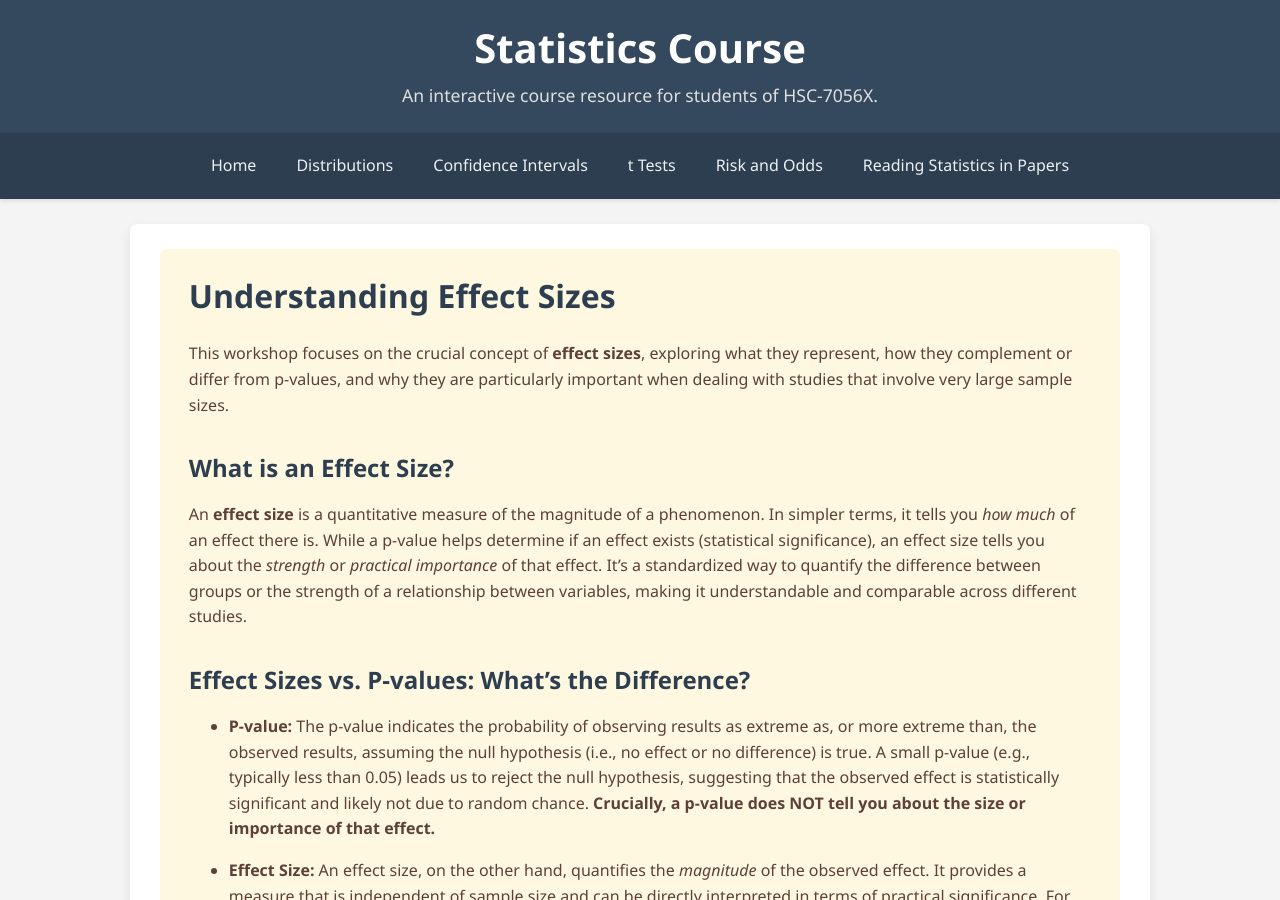
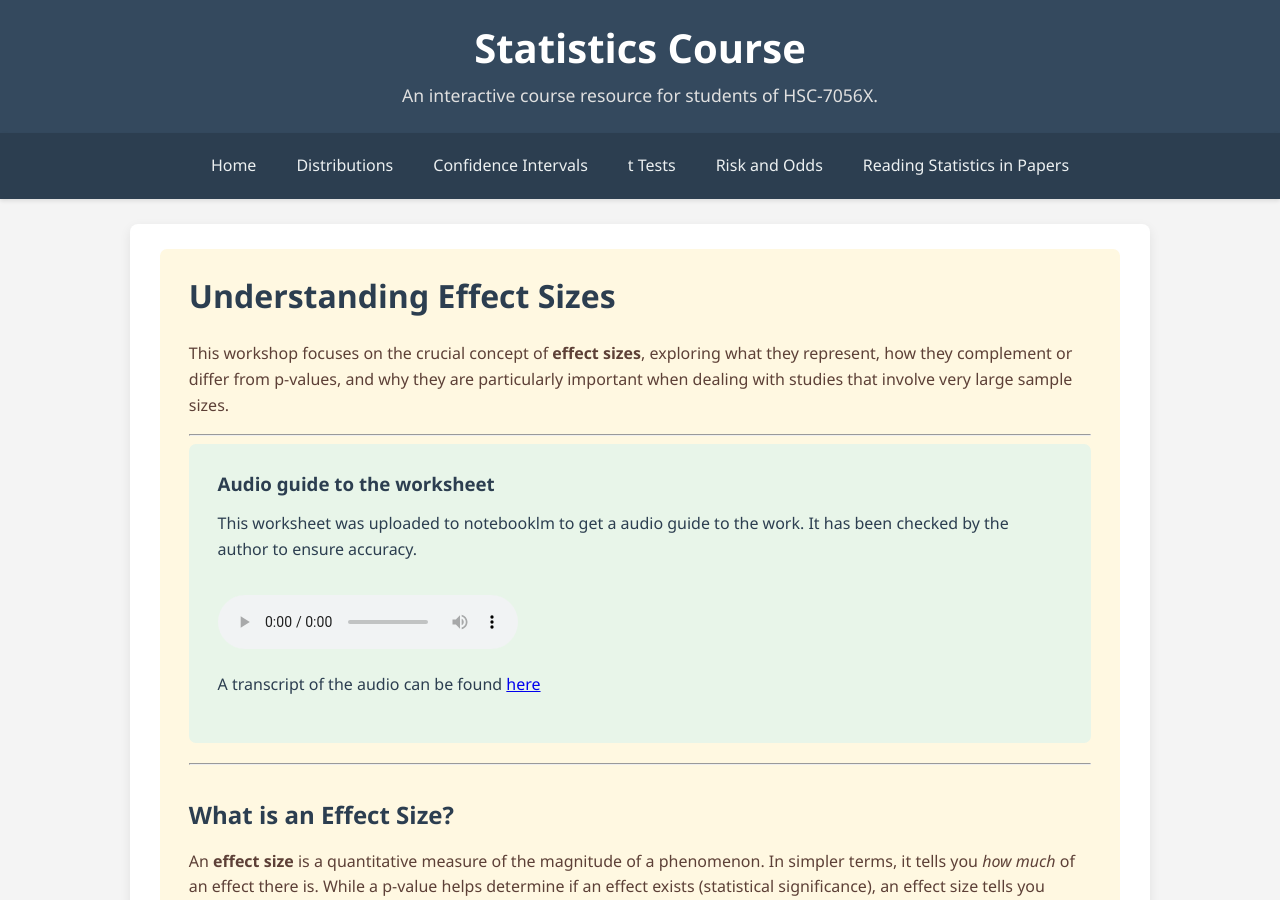
Before and after one commit to probe973/hsc-7056x, a Jekyll site: the page built from papers/es.md, in a window 1280 px wide and 900 px high. Built offline with Jekyll 4.4.1, drawn with Linux system fonts in a browser that asks for light colours.

Commit message:
Update es.md

```diff
--- a/papers/es.md
+++ b/papers/es.md
@@ -8,6 +8,25 @@
 # Understanding Effect Sizes
 
 This workshop focuses on the crucial concept of **effect sizes**, exploring what they represent, how they complement or differ from p-values, and why they are particularly important when dealing with studies that involve very large sample sizes.
+
+---
+
+<div class="output" markdown="1">
+### Audio guide to the worksheet
+
+This worksheet was uploaded to notebooklm to get a audio guide to the work.  It has been checked by the author to ensure accuracy.
+
+<audio controls>
+  <source src="/hsc-7056x/assets/audio/es.mp3" type="audio/mpeg">
+Your browser does not support the audio element.
+</audio>
+
+
+A transcript of the audio can be found <a href="audio_es.html" target="_blank">here</a>
+
+</div>
+
+---
 
 ## What is an Effect Size?
 
```
